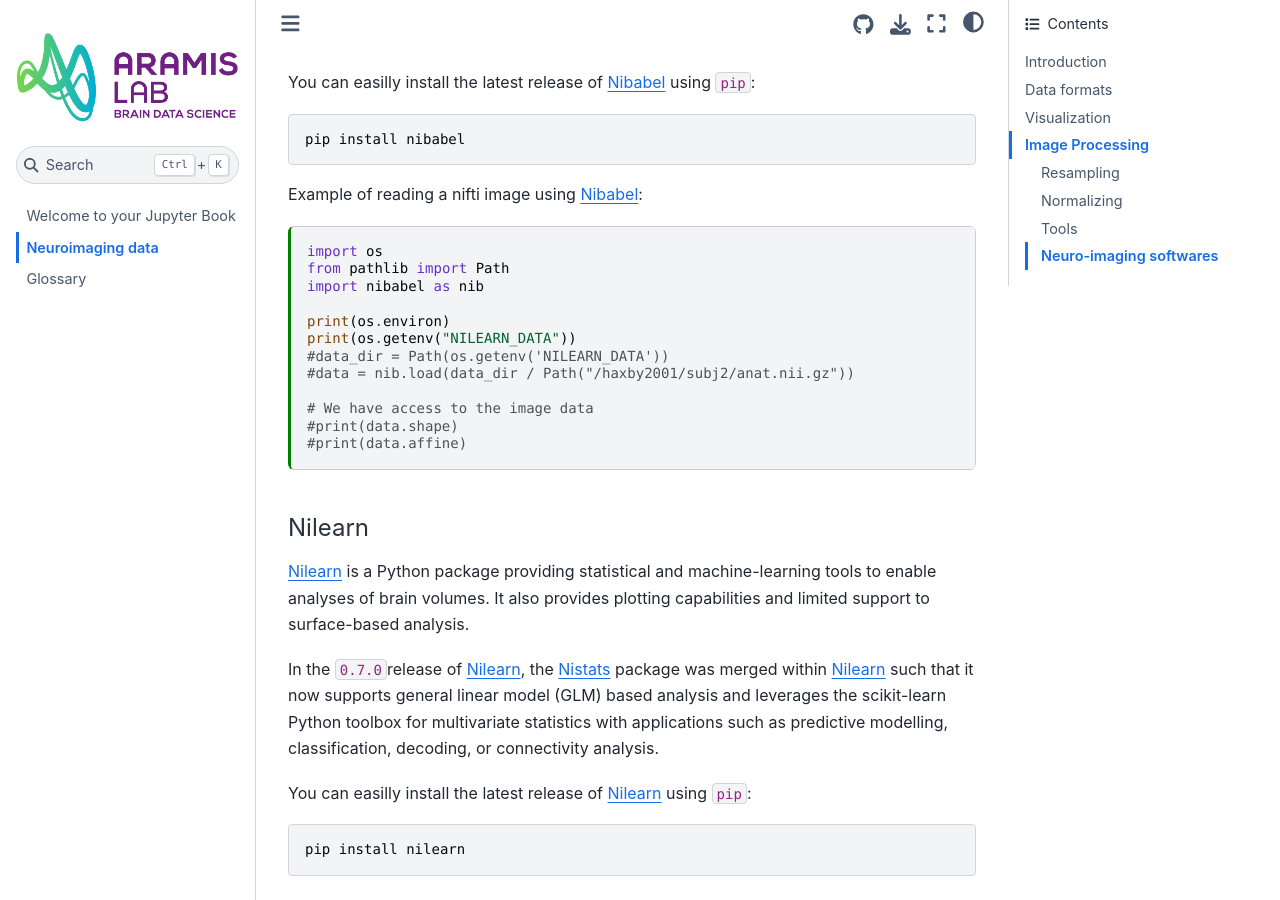
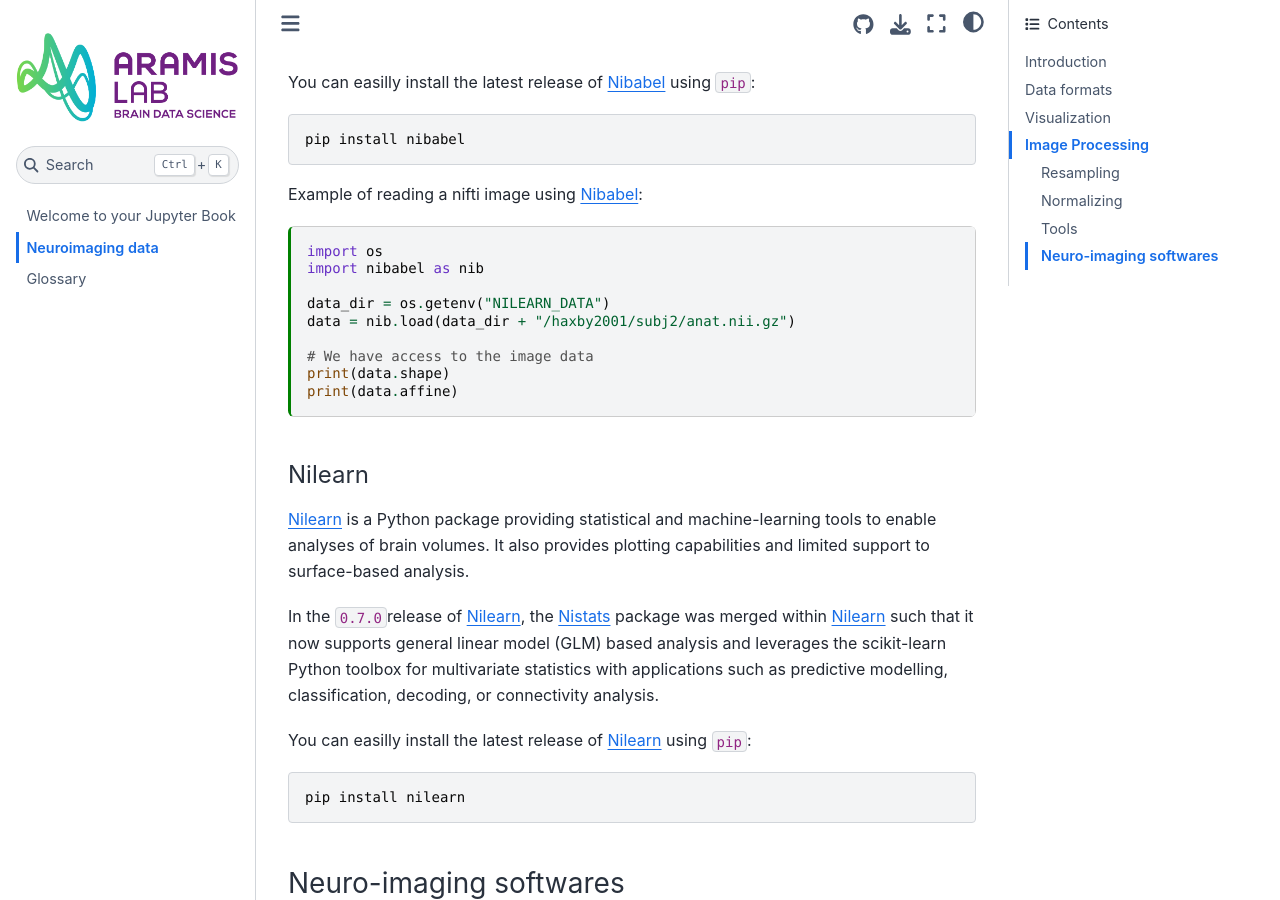
Before and after one commit to aramis-lab/handbook, a Jupyter Book: the page built from docs/neuroimaging.md, in a window 1280 px wide and 900 px high, scrolled down 4321 px. Built offline with Jupyter Book 1.0.4 settings and Sphinx 7.4.7 and the Sphinx Book theme 1.1.4, drawn with Linux system fonts in a browser that asks for light colours.

Commit message:
uncomment

````diff
--- a/docs/neuroimaging.md
+++ b/docs/neuroimaging.md
@@ -188,17 +188,14 @@
 
 ```{code-cell}
 import os
-from pathlib import Path
 import nibabel as nib
 
-print(os.environ)
-print(os.getenv("NILEARN_DATA"))
-#data_dir = Path(os.getenv('NILEARN_DATA'))
-#data = nib.load(data_dir / Path("/haxby2001/subj2/anat.nii.gz"))
+data_dir = os.getenv("NILEARN_DATA")
+data = nib.load(data_dir + "/haxby2001/subj2/anat.nii.gz")
 
 # We have access to the image data
-#print(data.shape)
-#print(data.affine)
+print(data.shape)
+print(data.affine)
 ```
 
 #### Nilearn
````
Also changed, not shown: 1 other file.
